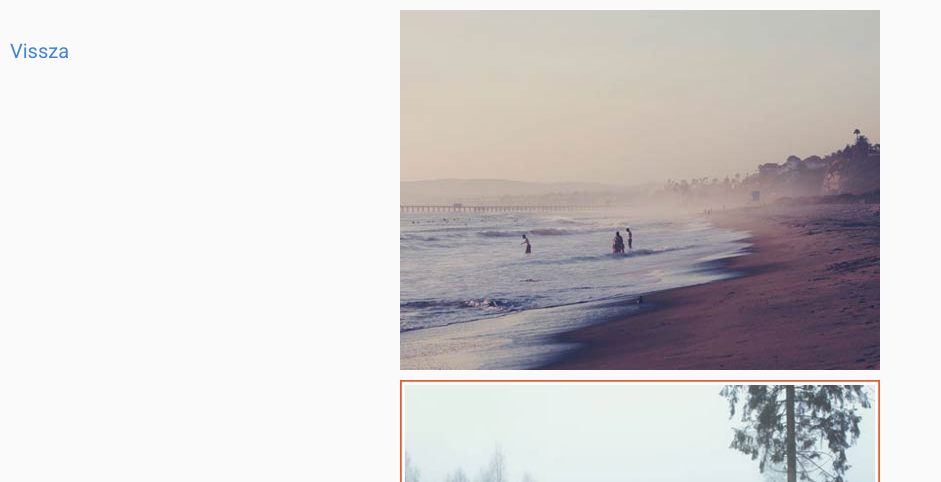
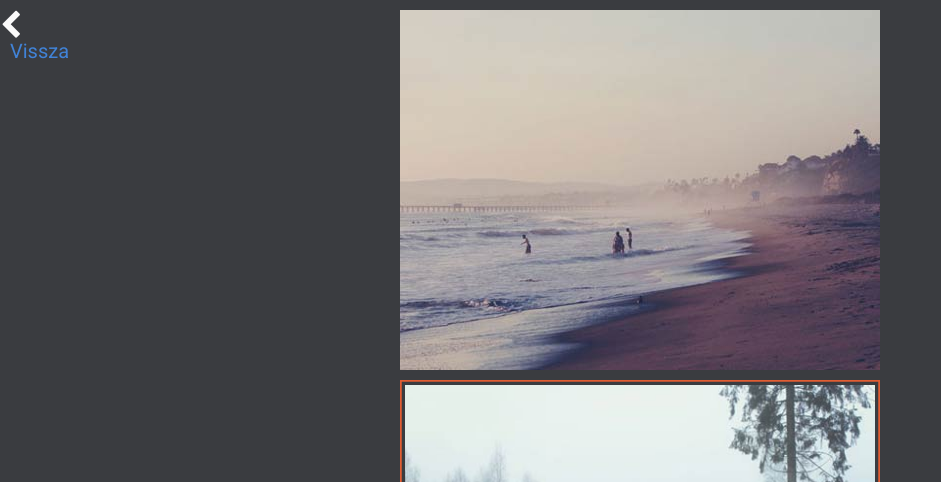
Before and after one commit to khanar/jatszoter, a plain HTML site: page hover_allat.html in a window 1280 px wide. Shown: the top 482 px of the page, without its empty margins (0-941 px from the left). Drawn offline with nearby package versions, Linux system fonts and the light colour scheme; files that its build step writes are made by us from their sources; files whose address does not match are found by name.

Commit message:
Update _main-hover_allat.sass
szerintem jobb

```diff
--- a/stylesheet/_main-hover_allat.sass
+++ b/stylesheet/_main-hover_allat.sass
@@ -1,5 +1,5 @@
 body
-	background-color: $white
+	background-color: $black
 	padding-bottom: 100px
 .container
 	width: 100%
```
